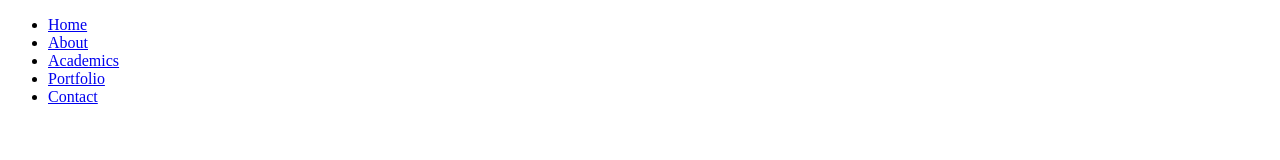
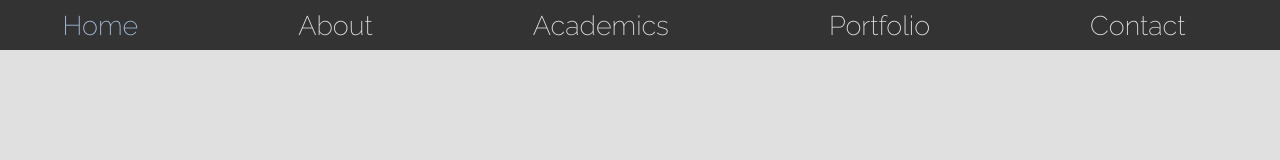
Before and after one commit to Jin-Woo-Mango/Carlo-uwu, a plain HTML site: page index.html in a window 1280 px wide. Drawn offline with Linux system fonts and the light colour scheme.

Commit message:
I am a dumb sandwich

```diff
--- /dev/null
+++ b/index.css
@@ -0,0 +1 @@
+index.css
--- a/index.html
+++ b/index.html
@@ -4,11 +4,12 @@
 	<meta charset="UTF-8">
 	<meta name="viewport" content="width=device-width, initial-scale=1.0">
 	<meta http-equiv="X-UA-Compatible" content="ie=edge">
+	<link href="styles.css" rel="stylesheet">
 	<title >Jin Woo's Mangoes</title>
 </head>
-<body>
-	<header>
-		<nav>
+<body class="jinsucks">
+	<header class="pageHeader">
+		<nav class="navHeader">
 			<ul>
 				<li><a href="practiveWebsite.html">Home</a></li>
 				<li><a href="/">About</a></li>
@@ -18,4 +19,7 @@
 			</ul>
 		</nav>
 	</header>
+	<section class="home-main-section">
+
+	</section>
 </body>
--- /dev/null
+++ b/styles.css
@@ -0,0 +1,59 @@
+@import url('https://fonts.googleapis.com/css2?family=Raleway:wght@200;400;700&display=swap');
+
+*, *::before, *::after {
+	box-sizing: border-box;
+	margin: 0;
+	padding: 0;
+	list-style: none;
+	text-decoration: none;
+}
+
+body {
+	font-family: Raleway, sans-serif;
+	font-size: 1.2rem;
+	background-color: #E0E0E0;
+	color: #F2F2F2;
+}
+
+.jinsucks {
+	display: flex;
+	flex-direction: column;
+}
+
+.pageHeader {
+	height: 50px;
+	width: 100%;
+	background-color: #333333;
+	display: flex;
+	align-items: center;
+	justify-content: center;
+}
+
+.navHeader ul {
+	display: flex;
+	margin: 0;
+	margin-right: 2rem;
+	padding: 0;
+	list-style: none;
+}
+
+.navHeader a {
+	color: #E0E0E0;
+	font-weight: 200;
+	text-decoration: none;
+	text-align: center;
+	padding: 80px;
+	font-size: 27px;
+}
+
+.navHeader a:hover {
+	color: #A5C0DF;
+}
+
+@media (max-width: 950px) {
+	.navHeader a {
+		font-size: 10vw;
+		padding: 3vw;
+	}
+
+}
```
Also changed, not shown: Images/blackpink 2.jpg (added).
